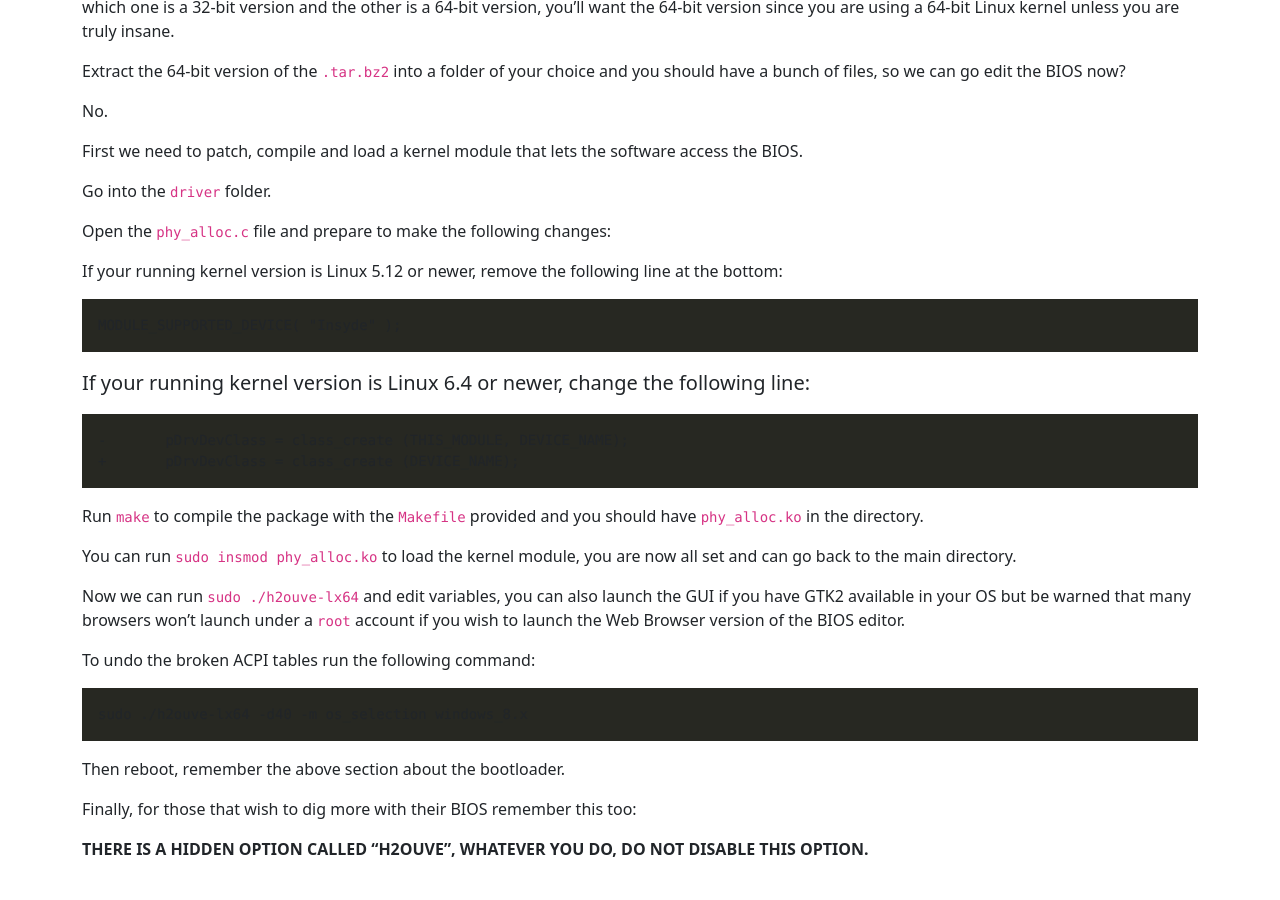
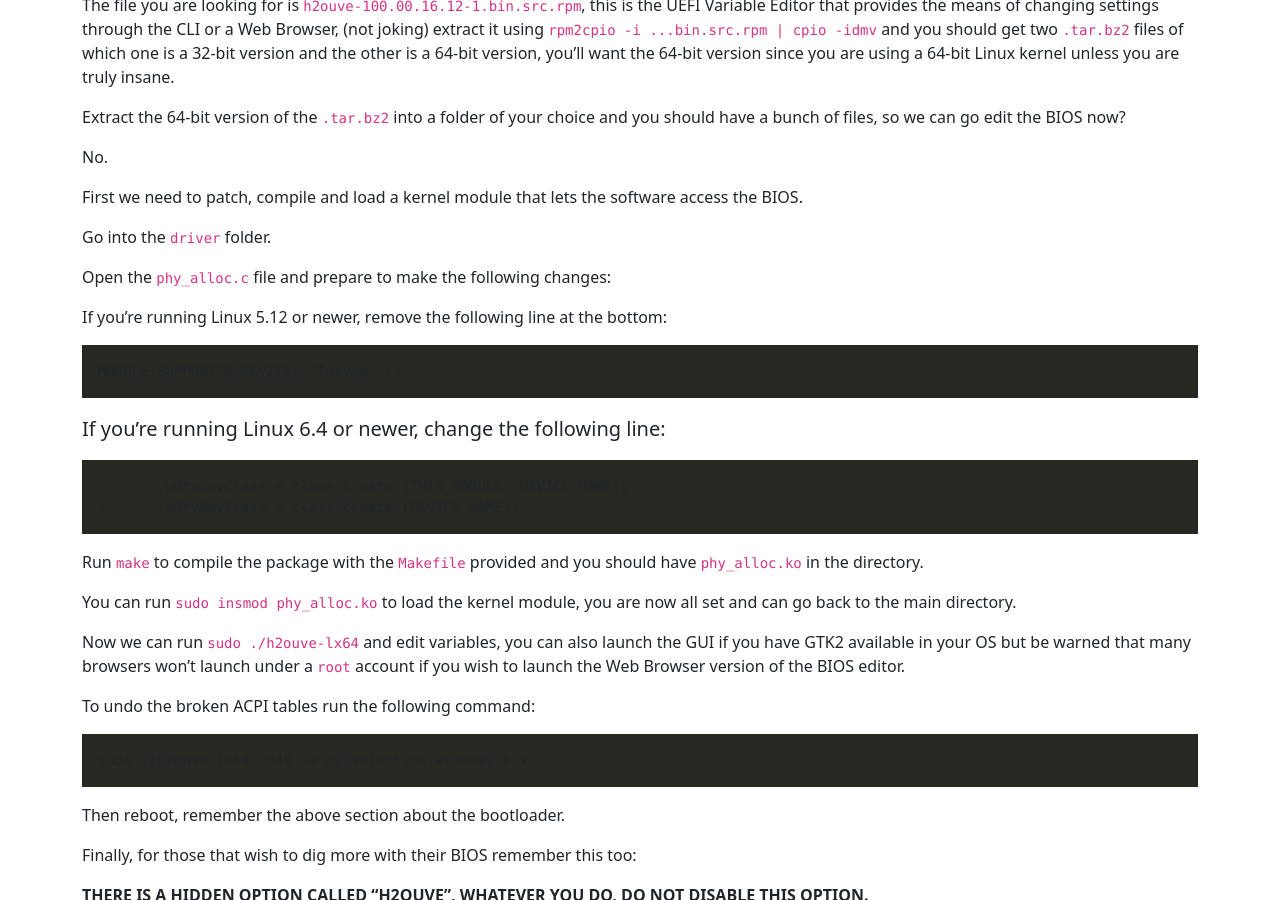
Before and after one commit to irql-notlessorequal/irql-notlessorequal.github.io, a Jekyll site: the page built from _posts/2023-01-12-Acer-S1003-Guide.md, in a window 1280 px wide and 900 px high, scrolled down 2377 px. Built offline with Jekyll 4.4.1, drawn with Linux system fonts in a browser that asks for light colours; some of the changed text lies outside the part shown.

Commit message:
update blog post
potteringware saves the day...

````diff
--- a/_posts/2023-01-12-Acer-S1003-Guide.md
+++ b/_posts/2023-01-12-Acer-S1003-Guide.md
@@ -103,13 +105,13 @@ Go into the `driver` folder.
 
 Open the `phy_alloc.c` file and prepare to make the following changes:
 
-If your running kernel version is Linux 5.12 or newer, remove the following line at the bottom:
+If you're running Linux 5.12 or newer, remove the following line at the bottom:
 
 ```
 MODULE_SUPPORTED_DEVICE( "Insyde" );
 ```
 
-> If your running kernel version is Linux 6.4 or newer, change the following line:
+> If you're running Linux 6.4 or newer, change the following line:
 
 ```
 -	pDrvDevClass = class_create (THIS_MODULE, DEVICE_NAME);
````
Also changed, not shown: other parts of _posts/2023-01-12-Acer-S1003-Guide.md (+2 -0 lines).
